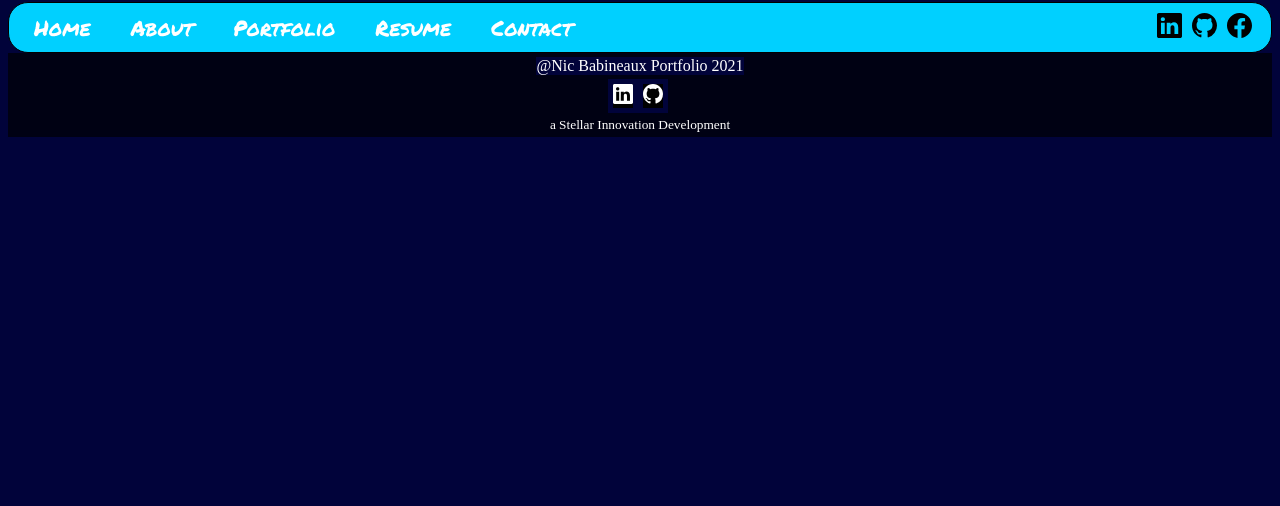
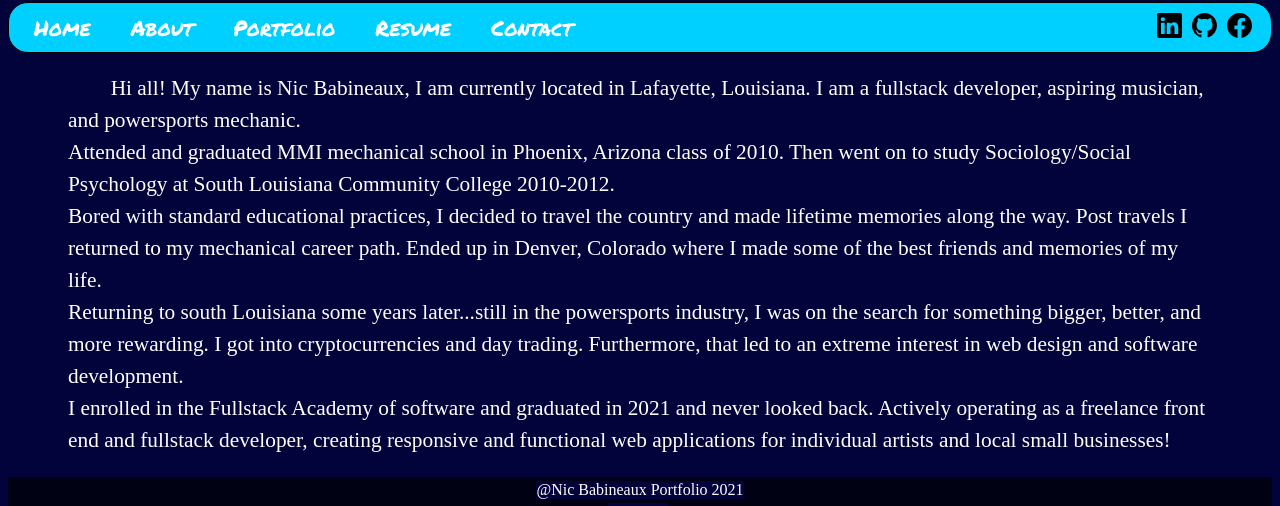
Before and after one commit to NicBab/nicportfolio, a React (Create React App) app: page /about in a window 1280 px wide. Shown: the part 208-714 px from the top of the page. Built offline with nearby package versions, Linux system fonts and the light colour scheme; a web font is replaced by a local one.

Commit message:
added line breaks in about page

```diff
--- a/src/Pages/About.jsx
+++ b/src/Pages/About.jsx
@@ -1,8 +1,28 @@
 import React from 'react'
+import { Container } from 'react-bootstrap'
 import './css/About.css'
 
 const About = () => {
-    return <></>
+    return (
+    <>
+      <Container>
+        <figure>
+          <figCaption>
+            Hi all! My name is Nic Babineaux, I am currently located in Lafayette, Louisiana.
+          I am a fullstack developer, aspiring musician, and powersports mechanic.< br/>
+          Attended and graduated MMI mechanical school in Phoenix, Arizona class of 2010.
+          Then went on to study Sociology/Social Psychology at South Louisiana Community College 2010-2012.< br />
+          Bored with standard educational practices, I decided to travel the country and made lifetime memories along the way.
+          Post travels I returned to my mechanical career path. Ended up in Denver, Colorado where I made some of the best friends and memories of my life.< br />
+          Returning to south Louisiana some years later...still in the powersports industry, I was on the search for something bigger, better, and more rewarding.
+          I got into cryptocurrencies and day trading. Furthermore, that led to an extreme interest in web design and software development.< br/>
+          I enrolled in the Fullstack Academy of software and graduated in 2021 and never looked back.
+          Actively operating as a freelance front end and fullstack developer, creating responsive and functional web applications for individual artists and local small businesses!
+          </figCaption>
+        </figure>
+      </Container>
+    </>
+  )
 }
 
 export default About
--- a/src/Pages/Home.jsx
+++ b/src/Pages/Home.jsx
@@ -1,23 +1,9 @@
 import React from 'react'
-import { Container } from 'react-bootstrap'
 import './css/Home.css'
 
 const Home = () => {
     return (
-        <Container>
-        <figure>
-          <figCaption>
-            Hi all! My name is Nic Babineaux, I am currently located in Lafayette, Louisiana.
-          I am a fullstack developer, aspiring musician, and powersports mechanic.
-          Attended and graduated MMI mechanical school in Phoenix, Arizona class of 2010.
-          Then went on to study Sociology/Social Psychology at South Louisiana Community College 2010-2012.
-          Bored with standard educational practices, I decided to travel the country and made lifetime memories along the way.
-          Post travels I returned to my mechanical career path. Ended up in Denver, Colorado where I made some of the best friends and memories of my life.
-          Returning to south Louisiana some years later...still in the powersports industry, I was on the search for something bigger, better, and more rewarding.
-          I got into cryptocurrencies and day trading. Furthermore, that led to an extreme interest in web design and software development, which brings me to my current position today!
-          </figCaption>
-        </figure>
-      </Container>
+      <>Home</>
     )
 }
 
--- a/src/Pages/Portfolio.jsx
+++ b/src/Pages/Portfolio.jsx
@@ -25,6 +25,8 @@ const Portfolio = () => {
             <div className="sgPhotography" onClick={onSgPhotographyClick}>SG Photography</div>
             <div className="bayouBros" onClick={onBayouBrosClick}>Bayou Bros Meats</div>
             <div className="artCollector" onClick={onArtCollectorClick}>Harvard Art Collector</div>
+            <div className="project4">Project4</div>
+            <div className="project5">Project5</div>
           </div>
         </>
     )
--- a/src/Pages/css/Portfolio.css
+++ b/src/Pages/css/Portfolio.css
@@ -5,7 +5,9 @@
 .nicPortfolio,
 .sgPhotography,
 .bayouBros,
-.artCollector {
+.artCollector,
+.project4,
+.project5 {
     cursor: pointer;
     color: rgb(233, 233, 135);
     padding: 2rem;
```
